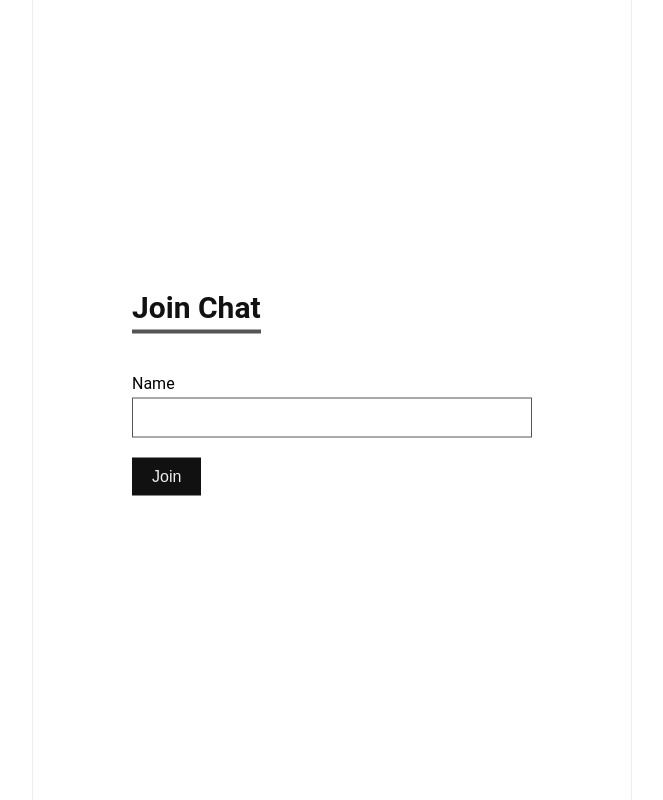
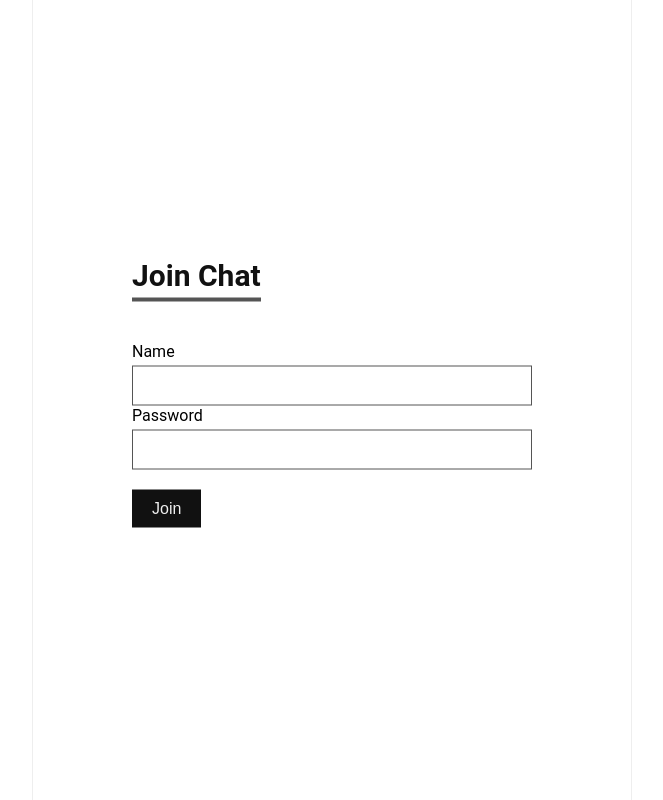
Before and after one commit to AggarwalVansh/WhisperLink, a website: page public/index.html in a window 1280 px wide. Both pictures are taken after a click on the button "Join". Shown: the whole page, without its empty margins (308-971 px from the left). Drawn offline with nearby package versions, Linux system fonts and the light colour scheme; no server answers.

Commit message:
Added Password Feature

```diff
--- a/public/code.js
+++ b/public/code.js
@@ -7,9 +7,14 @@
   app
     .querySelector(".join-screen #join-user")
     .addEventListener("click", function () {
-      let username = app.querySelector(".join-screen #username").value;
-      if (username.length == 0) {
-        return;
+      let password = app.querySelector(".join-screen #pw").value;
+      if (password == "VANSH") {
+        let username = app.querySelector(".join-screen #username").value;
+        if (username.length == 0) {
+          return;
+        }
+      } else {
+        return 0;
       }
       socket.emit("newuser", username);
       uname = username;
--- a/public/index.html
+++ b/public/index.html
@@ -13,6 +13,8 @@
           <div class="form-input">
             <label>Name</label>
             <input type="text" id="username" />
+            <label>Password</label>
+            <input type="password" id="pw" />
           </div>
           <div class="form-input">
             <button id="join-user">Join</button>
```
